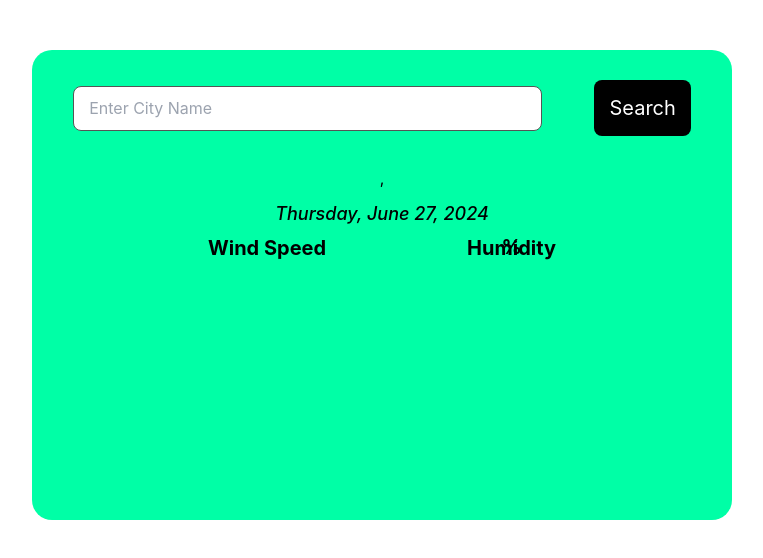
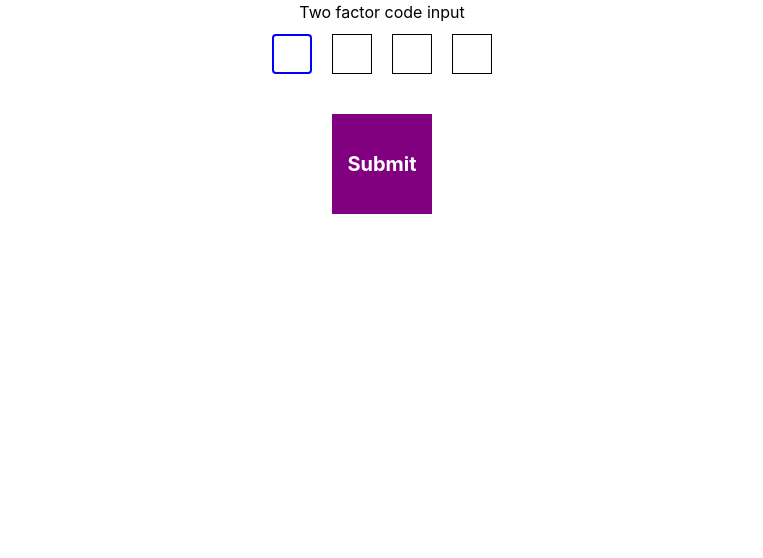
Before and after one commit to Sanjeev94/interview, a React (Create React App) app: page / in a window 1280 px wide. Shown: the top 558 px of the page, without its empty margins (258-1021 px from the left). Built offline with nearby package versions, Linux system fonts and the light colour scheme; no server answers.

Commit message:
Two factor code input

```diff
--- a/src/App.js
+++ b/src/App.js
@@ -23,7 +23,9 @@ import UseOnclickOutsideTest from './components/use-outside-click/test';
 // import menus from "./components/tree-view/data";
 import UseWindowResizeTest from './components/use-window-resize/test';
 import Weather from './components/weather-app/weather';
-import './components/weather-app/styles.css';
+//import './components/weather-app/styles.css';
+
+import TwoFactor from './components/Two-factor-code-input/index.jsx';
 
 function App() {
   return (
@@ -91,7 +93,9 @@ function App() {
       {/* <ScrollToSection/> */}
 
       {/* Weather app  */}
-      <Weather />
+      {/* <Weather /> */}
+
+      <TwoFactor/>
 
 
 
--- /dev/null
+++ b/src/components/Two-factor-code-input/index.jsx
@@ -0,0 +1,98 @@
+import React, { useEffect, useRef, useState } from 'react'
+import './style.css';
+
+function TwoFactor()  {
+    const emptyArr = ['', '', '', ''];
+    const refs = [useRef(), useRef(), useRef(), useRef()];
+    const [inputs, setInputs] = useState(emptyArr);
+    const [missing, setMissing] = useState(emptyArr);
+    const CODE = '1234';
+
+     const handleSubmit = () => {
+        const missed = inputs.map((item, i) => {
+            if(item === '')
+             return i;
+        }).filter((item)=> (item || item === 0));
+        console.log('missed', missed);
+        setMissing(missed);
+        if(missed.length) {
+            return;
+        }
+        const userInput = inputs.join('');
+        const isMatch = userInput === CODE;
+        const msg = isMatch ? 'Code is Valid' : 'Invalid';
+        alert(msg);
+     }
+
+    useEffect(() => {
+          refs[0].current.focus();
+    }, [])
+
+    const handleInputChange = (e, index) => {
+        const val = e.target.value;
+        console.log(val, index);
+        if(!Number(val))
+            return;
+
+
+
+            const copyinputs = [...inputs];
+            copyinputs[index] = val;
+            setInputs(copyinputs);
+
+            if(index < inputs.length - 1){
+                refs[index + 1].current.focus();
+            }
+    }
+    console.log('input', inputs);
+
+    const handleKeyDown = (e, index) => {
+        console.log(e.keyCode, index);
+        if(e.keyCode === 8){
+            const copyinputs = [...inputs];
+            copyinputs[index] = '';
+            setInputs(copyinputs);
+
+            if(index > 0){
+                refs[index - 1].current.focus();
+            }
+        }
+    }
+
+    const handlePaste = (e) => {
+        const data = e.clipboardData.getData('text');
+        console.log('paste data', data);
+        if(!Number(data) || data.length !== inputs.length)
+         return;
+
+         const pastCode = data.split('');
+         setInputs(pastCode);
+         refs[inputs.length - 1].current.focus();
+    }
+
+  return (
+    <div className='TwoFactor'>
+        <h1>Two factor code input</h1>
+        <div>
+            {
+                 emptyArr.map((item, i) => {
+                    return <input
+                    value={inputs[i]}
+                    key={i}
+                    ref={refs[i]}
+                    type="text"
+                    maxLength="1"
+                    onPaste={handlePaste}
+                    onChange={(e)=> handleInputChange(e, i)}
+                    onKeyDown={(e)=> handleKeyDown(e, i)}
+                    className={missing.includes(i) ? 'error' : ''} />
+                 })
+            }
+        </div>
+        <button
+        onClick={handleSubmit}>Submit</button>
+    </div>
+  )
+}
+
+export default TwoFactor;
--- /dev/null
+++ b/src/components/Two-factor-code-input/style.css
@@ -0,0 +1,32 @@
+.TwoFactor {
+    text-align: center;
+}
+input {
+    width: 40px;
+    height: 40px;
+    margin: 10px;
+    font-weight: bold;
+    font-sixe: 20px;
+    text-align: center;
+    border: 1px solid;
+}
+
+input:focus {
+    outline-color: blue;
+}
+
+button{
+    width: 100px;
+    height: 100px;
+    font-size: 20px;
+    font-weight: bold;
+    background-color: purple;
+    border: none;
+    color: #fff;
+    margin-top: 30px;
+    cursor: pointer;
+}
+
+.error{
+    border: 1px solid red;
+}
```
